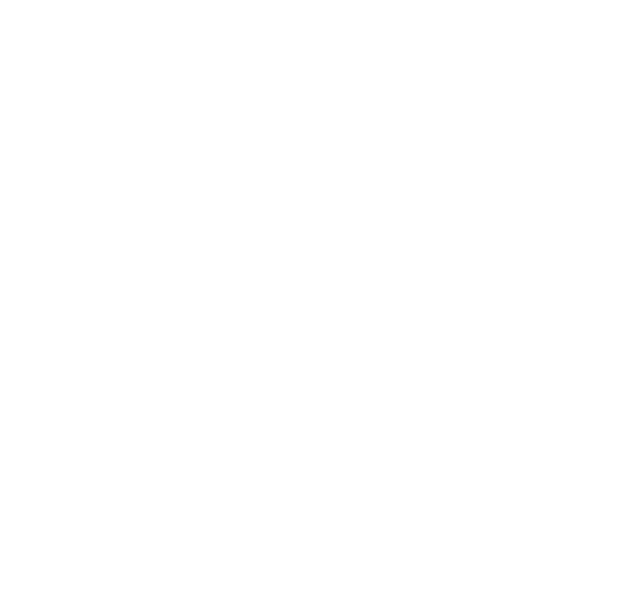
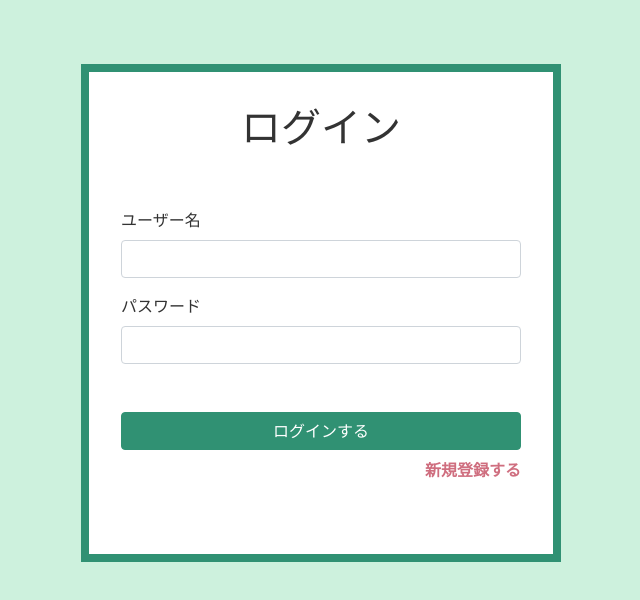
Before and after one commit to yushiw/miniblog, a Nuxt app in the folder frontend/: page /auth in a window 1280 px wide. Before the commit this address had no page. Shown: the top 600 px of the page, without its empty margins (319-959 px from the left). Built offline with nearby package versions, Linux system fonts and the light colour scheme.

Commit message:
add a mock of /auth

```diff
--- a/frontend/assets/css/variable.scss
+++ b/frontend/assets/css/variable.scss
@@ -1,5 +1,5 @@
 $main-color: #309173;
 $accent-color: #cf6e7f;
-$light-color: #98ddb6;
+$light-color: #cdf1dd;
 $deep-color: #267e62;
 $deeper-color: #17644c;
--- /dev/null
+++ b/frontend/pages/auth/index.vue
@@ -0,0 +1,80 @@
+<template>
+  <div>
+    <div class="content">
+      <h1>{{ title }}</h1>
+      <div class="form-group">
+        <label for="name">ユーザー名</label>
+        <input id="name" v-model="name" class="form-control" />
+      </div>
+      <div class="form-group">
+        <label for="password">パスワード</label>
+        <input
+          id="password"
+          v-model="password"
+          type="password"
+          class="form-control"
+        />
+      </div>
+      <div v-if="!isLoginMode" class="form-group">
+        <label for="re-password">パスワード（確認）</label>
+        <input
+          id="re-password"
+          v-model="passwordRe"
+          type="password"
+          class="form-control"
+        />
+      </div>
+      <button type="submit" class="btn btn-primary btn-block mt-5">
+        {{ submitText }}
+      </button>
+      <div class="switch my-2">
+        <button @click="isLoginMode = !isLoginMode">
+          {{ switchText }}
+        </button>
+      </div>
+    </div>
+  </div>
+</template>
+<script>
+export default {
+  data() {
+    return {
+      isLoginMode: true,
+      name: '',
+      password: '',
+      passwordRe: ''
+    }
+  },
+  computed: {
+    title() {
+      return this.isLoginMode ? 'ログイン' : '新規登録'
+    },
+    switchText() {
+      return this.isLoginMode ? '新規登録する' : 'ログインする'
+    },
+    submitText() {
+      return this.isLoginMode ? 'ログインする' : '新規登録する'
+    }
+  }
+}
+</script>
+<style lang="scss">
+body {
+  background: $light-color;
+}
+h1 {
+  margin-bottom: 2.5rem;
+}
+.switch {
+  text-align: right;
+  font-weight: bold;
+  color: $accent-color;
+}
+.content {
+  background: #fff;
+  width: 30rem;
+  margin: 4rem auto 0;
+  padding: 1rem 2rem 4rem;
+  border: 0.5rem solid $main-color;
+}
+</style>
```
